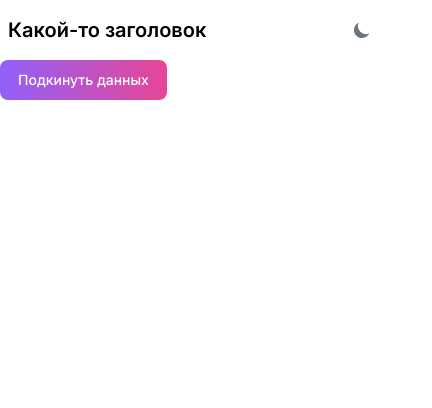
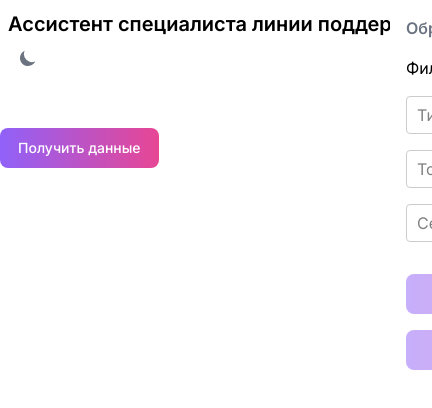
Before and after one commit to itupitsyn/ticket-processer, a Next.js app: page / in a window 390 px wide. Shown: the top 408 px of the page, 432 px wide, since content can reach past the window. Built offline with nearby package versions, Linux system fonts and the light colour scheme.

Commit message:
feat(app): filters, checkboxes, export to JSON

```diff
--- a/app/layout.tsx
+++ b/app/layout.tsx
@@ -9,8 +9,8 @@ import "react-toastify/dist/ReactToastify.css";
 const inter = Inter({ subsets: ["latin"] });
 
 export const metadata: Metadata = {
-  title: "Какое-то приложение",
-  description: "Don't be so shy",
+  title: "Ассистент",
+  description: "Ассистент специалиста первой линии поддержки",
 };
 
 export default function RootLayout({
@@ -23,12 +23,7 @@ export default function RootLayout({
       <head>
         <ThemeModeScript />
       </head>
-      <body
-        className={classNames(
-          inter.className,
-          "dark:bg-gray-800 dark:text-white",
-        )}
-      >
+      <body className={classNames(inter.className, "dark:bg-gray-800 dark:text-white")}>
         {children}
         <ToastContainer position="top-center" />
       </body>
--- a/app/page.tsx
+++ b/app/page.tsx
@@ -7,7 +7,7 @@ export default function Home() {
       <Navbar fluid rounded>
         <NavbarBrand>
           <span className="self-center whitespace-nowrap text-xl font-semibold">
-            Какой-то заголовок
+            Ассистент специалиста линии поддержки
           </span>
         </NavbarBrand>
         <DarkThemeToggle />
--- a/components/HelpPage.tsx
+++ b/components/HelpPage.tsx
@@ -1,7 +1,7 @@
 "use client";
 
-import { Button, Drawer, Table, Tabs } from "flowbite-react";
-import { FC, useCallback, useState } from "react";
+import { Button, Checkbox, Drawer, Table, Tabs } from "flowbite-react";
+import { FC, useCallback, useEffect, useRef, useState } from "react";
 import { FieldsForm } from "./FieldsForm";
 import { FilesForm } from "./FilesForm";
 import { FullMsg } from "@/types";
@@ -9,46 +9,135 @@ import { downloadTextFile } from "@/utils/commonMethods";
 import { convertArrayToCSV } from "convert-array-to-csv";
 import { SPECIFY_KEY_WORD } from "@/constants";
 import classNames from "classnames";
+import Select, { ClassNamesConfig } from "react-select";
+import { Options } from "react-select";
+
+type Opt = { label: string; value: string };
+
+type FullMsgWithId = FullMsg & { id: number };
+
+const selectClassNames: ClassNamesConfig<Opt> = {
+  container: (props) => classNames(props.className, "dark:bg-gray-800"),
+  control: (props) => classNames(props.className, "dark:bg-gray-700"),
+  option: (props) => classNames(props.className, "dark:bg-gray-700 dark:hover:bg-gray-800"),
+  menuList: (props) => classNames(props.className, "dark:bg-gray-700"),
+};
 
 export const HelpPage: FC = () => {
   const [open, setOpen] = useState(false);
-  const [parsed, setParsed] = useState<FullMsg[]>([]);
+  const [parsed, setParsed] = useState<FullMsgWithId[]>([]);
+  const [filtered, setFiltered] = useState<FullMsgWithId[]>([]);
+  const [deviceOpts, setDeviceOpts] = useState<Options<Opt>>([]);
+  const [problemOpts, setProblemOpts] = useState<Options<Opt>>([]);
+  const [snOpts, setSnOpts] = useState<Options<Opt>>([]);
+  const [additionalOpen, setAdditionalOpen] = useState(false);
+  const [selectedItems, setSelectedItems] = useState<Record<number, FullMsgWithId>>({});
+
+  const [filters, setFilters] = useState<{ device: string[]; problem: string[]; sn: string[] }>({
+    device: [],
+    problem: [],
+    sn: [],
+  });
 
   const onAfterSubmit = useCallback((data: FullMsg | FullMsg[]) => {
     const collection = Array.isArray(data) ? data : [data];
     setParsed(
       collection.map((item) => ({
         ...item,
+        id: Math.random(),
         device: item.device || SPECIFY_KEY_WORD,
         problem: item.problem || SPECIFY_KEY_WORD,
         sn: item.sn || SPECIFY_KEY_WORD,
       })),
     );
     setOpen(false);
+    setAdditionalOpen(false);
+    setSelectedItems({});
   }, []);
 
+  useEffect(() => {
+    const devs = new Set<string>();
+    const sns = new Set<string>();
+    const prblms = new Set<string>();
+
+    parsed.forEach((item) => {
+      devs.add(item.device);
+      sns.add(item.sn);
+      prblms.add(item.problem);
+    });
+    setDeviceOpts(Array.from(devs).map((item) => ({ label: item, value: item })));
+    setSnOpts(Array.from(sns).map((item) => ({ label: item, value: item })));
+    setProblemOpts(Array.from(prblms).map((item) => ({ label: item, value: item })));
+    setFilters({ device: [], problem: [], sn: [] });
+  }, [parsed]);
+
+  useEffect(() => {
+    setSelectedItems({});
+    if (!filters.device && !filters.problem && !filters.sn) {
+      setFiltered(parsed);
+      return;
+    }
+
+    setFiltered(
+      parsed.filter(
+        (item) =>
+          (filters.sn.length ? filters.sn.includes(item.sn) : true) &&
+          (filters.device.length ? filters.device.includes(item.device) : true) &&
+          (filters.problem.length ? filters.problem.includes(item.problem) : true),
+      ),
+    );
+  }, [filters.device, filters.problem, filters.sn, parsed]);
+
+  const cRef = useRef<HTMLInputElement>(null);
+  const [checkAllState, setCheckAllState] = useState<boolean | undefined>(false);
+
+  useEffect(() => {
+    const checkedLength = Object.values(selectedItems).length;
+    if (!checkedLength) {
+      setCheckAllState(false);
+    } else if (checkedLength === filtered.length) {
+      setCheckAllState(true);
+    } else {
+      setCheckAllState(undefined);
+    }
+  }, [filtered.length, selectedItems]);
+
+  useEffect(() => {
+    if (!cRef.current) return;
+
+    cRef.current.indeterminate = checkAllState == undefined;
+  }, [checkAllState]);
   return (
     <>
-      <div className="flex items-center justify-between">
+      <div className="mt-10 flex items-center justify-between">
         <Button onClick={() => setOpen(true)} gradientDuoTone="purpleToPink">
-          Подкинуть данных
+          Получить данные
         </Button>
         {parsed.length > 0 && (
-          <Button
-            onClick={() => {
-              const data = convertArrayToCSV(parsed);
-              downloadTextFile(data);
-            }}
-            gradientDuoTone="purpleToPink"
-          >
-            Выгрузить в CSV
+          <Button onClick={() => setAdditionalOpen(true)} gradientDuoTone="purpleToPink">
+            Обработка
           </Button>
         )}
       </div>
 
       {parsed.length > 0 && (
-        <Table className="mt-10">
+        <Table className="mt-6">
           <Table.Head>
+            <Table.HeadCell>
+              <Checkbox
+                ref={cRef}
+                checked={checkAllState || false}
+                onChange={(e) => {
+                  if (e.target.checked) {
+                    const newVal: typeof selectedItems = {};
+                    filtered.forEach((item) => (newVal[item.id] = item));
+                    setSelectedItems(newVal);
+                  } else {
+                    setSelectedItems({});
+                  }
+                }}
+              />
+            </Table.HeadCell>
             <Table.HeadCell>Тема</Table.HeadCell>
             <Table.HeadCell>Обращение</Table.HeadCell>
             <Table.HeadCell>Тип оборудования</Table.HeadCell>
@@ -56,8 +145,22 @@ export const HelpPage: FC = () => {
             <Table.HeadCell>Серийный номер</Table.HeadCell>
           </Table.Head>
           <Table.Body>
-            {parsed.map((item, idx) => (
-              <Table.Row key={idx}>
+            {filtered.map((item) => (
+              <Table.Row key={item.id}>
+                <Table.Cell>
+                  <Checkbox
+                    checked={!!selectedItems[item.id]}
+                    onChange={() => {
+                      setSelectedItems((prev) => {
+                        const newVal = { ...prev };
+                        if (!selectedItems[item.id]) newVal[item.id] = item;
+                        else delete newVal[item.id];
+
+                        return newVal;
+                      });
+                    }}
+                  />
+                </Table.Cell>
                 <Table.Cell>{item.subject}</Table.Cell>
                 <Table.Cell>{item.text}</Table.Cell>
                 <Table.Cell className={classNames(item.device === SPECIFY_KEY_WORD && "text-red-500")}>
@@ -76,7 +179,7 @@ export const HelpPage: FC = () => {
       )}
 
       <Drawer open={open} onClose={() => setOpen(false)} className="md:min-w-[450px]">
-        <Drawer.Header title="Подкинуть данных" titleIcon={() => null} />
+        <Drawer.Header title="Получить данные" titleIcon={() => null} />
         <Drawer.Items>
           <Tabs variant="underline" color="purple">
             <Tabs.Item title="Поля">
@@ -85,8 +188,89 @@ export const HelpPage: FC = () => {
             <Tabs.Item title="Файлы">
               <FilesForm onAfterSubmit={onAfterSubmit} />
             </Tabs.Item>
-            <Tabs.Item title="Почта"></Tabs.Item>
+            <Tabs.Item title="Почта">Эта функция ещё в разработке</Tabs.Item>
           </Tabs>
+        </Drawer.Items>
+      </Drawer>
+
+      <Drawer
+        open={additionalOpen}
+        onClose={() => setAdditionalOpen(false)}
+        position="right"
+        className="md:min-w-[450px]"
+      >
+        <Drawer.Header title="Обработка" titleIcon={() => null} />
+        <Drawer.Items className="flex flex-col gap-4">
+          <div>Фильтры</div>
+          <Select
+            classNames={selectClassNames}
+            placeholder="Тип оборудования"
+            noOptionsMessage={() => "Нет данных"}
+            className="min-w-[200px]"
+            options={deviceOpts}
+            isClearable
+            isMulti
+            onChange={(opts) =>
+              setFilters((prev) => ({ ...prev, device: opts ? Array.from(opts).map((item) => item.value) : [] }))
+            }
+          />
+          <Select
+            classNames={selectClassNames}
+            placeholder="Точка отказа"
+            noOptionsMessage={() => "Нет данных"}
+            className="min-w-[200px]"
+            options={problemOpts}
+            isClearable
+            isMulti
+            onChange={(opts) =>
+              setFilters((prev) => ({ ...prev, problem: opts ? Array.from(opts).map((item) => item.value) : [] }))
+            }
+          />
+          <Select
+            classNames={selectClassNames}
+            placeholder="Серийный номер"
+            noOptionsMessage={() => "Нет данных"}
+            className="min-w-[200px]"
+            options={snOpts}
+            isClearable
+            isMulti
+            onChange={(opts) =>
+              setFilters((prev) => ({ ...prev, sn: opts ? Array.from(opts).map((item) => item.value) : [] }))
+            }
+          />
+          <Button
+            className="mt-4"
+            onClick={() => {
+              const data = convertArrayToCSV(
+                Object.values(selectedItems).map((item) => {
+                  const { id, ...obj } = item;
+                  return obj;
+                }),
+              );
+              downloadTextFile("parsed-data.csv", data);
+            }}
+            disabled={!Object.values(selectedItems).length}
+            gradientDuoTone="purpleToPink"
+          >
+            Выгрузить в CSV
+          </Button>
+          <Button
+            onClick={() => {
+              downloadTextFile(
+                "parsed-data.json",
+                JSON.stringify(
+                  Object.values(selectedItems).map((item) => {
+                    const { id, ...obj } = item;
+                    return obj;
+                  }),
+                ),
+              );
+            }}
+            disabled={!Object.values(selectedItems).length}
+            gradientDuoTone="purpleToPink"
+          >
+            Выгрузить в Jira
+          </Button>
         </Drawer.Items>
       </Drawer>
     </>
--- a/package.json
+++ b/package.json
@@ -23,6 +23,7 @@
     "react-dom": "^18",
     "react-hook-form": "^7.53.1",
     "react-icons": "^5.3.0",
+    "react-select": "^5.8.3",
     "react-toastify": "^10.0.6",
     "sharp": "^0.33.5",
     "yup": "^1.4.0"
--- a/utils/commonMethods.ts
+++ b/utils/commonMethods.ts
@@ -1,5 +1,4 @@
-export const downloadTextFile = (fileContent: string) => {
-  const fileName = "parsed-data.csv";
+export const downloadTextFile = (fileName: string, fileContent: string) => {
   var element = document.createElement("a");
   element.setAttribute("href", "data:text/plain;charset=utf-8," + encodeURIComponent(fileContent));
   element.setAttribute("download", fileName);
```
Also changed, not shown: 1 other file (tests, documents, lock files or other folders).
